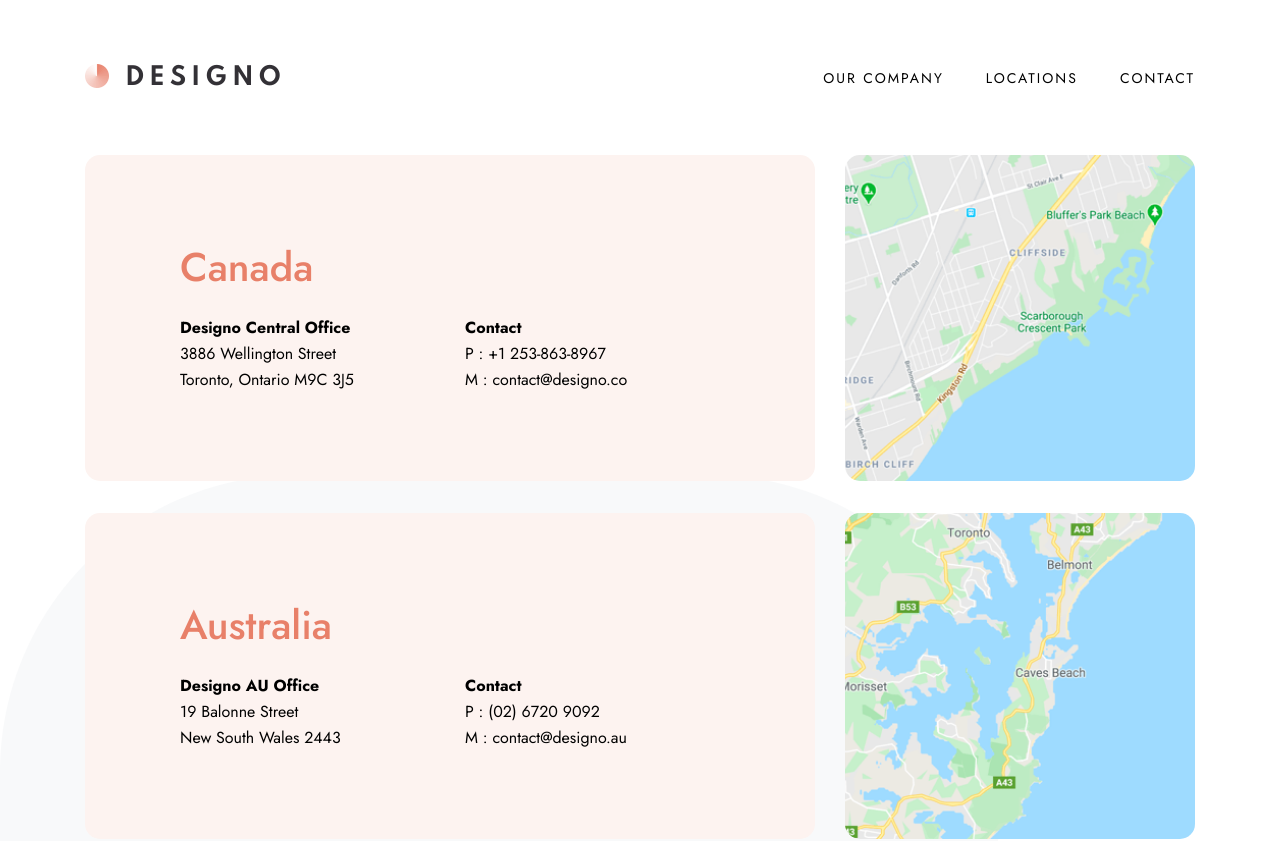
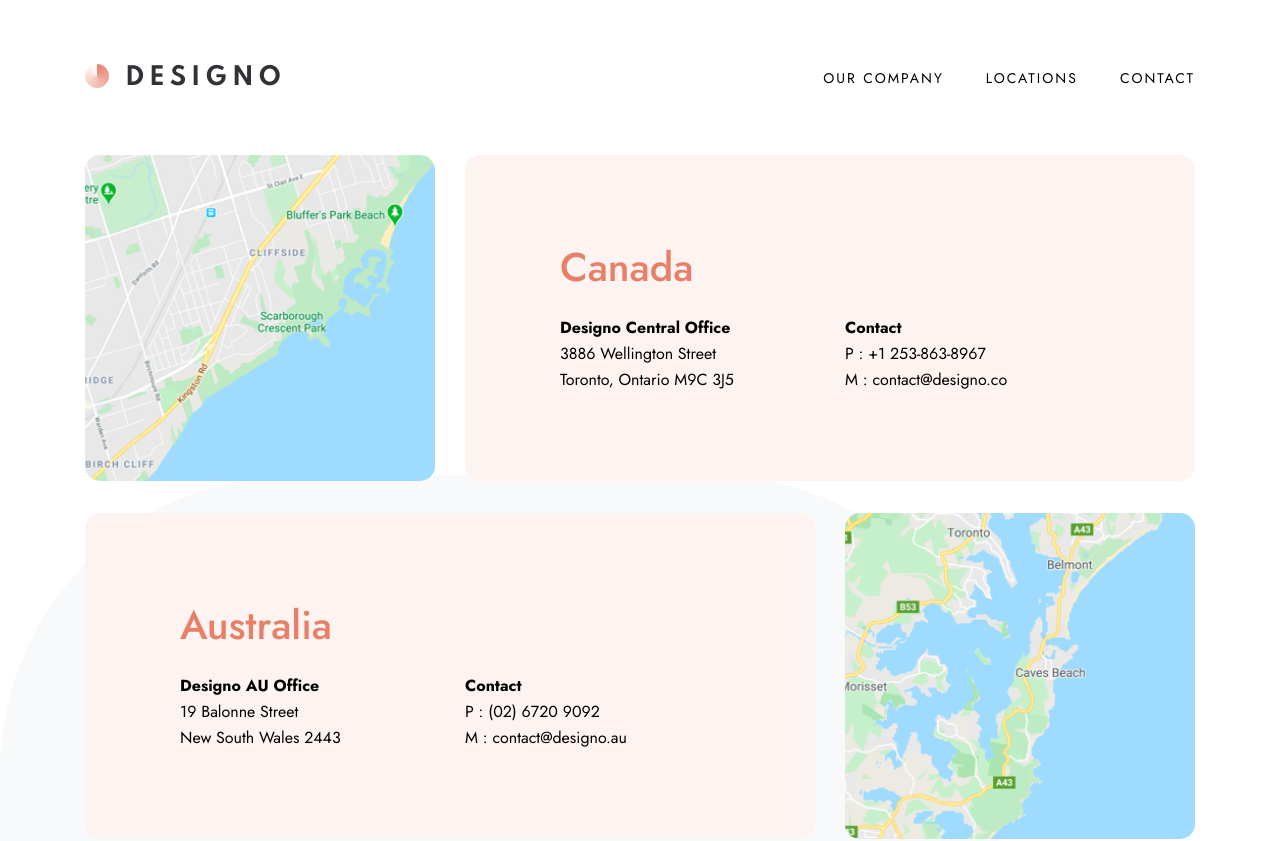
Before and after one commit to luAr26/designo-multi-page-website, a Next.js app: page /locations in a window 1280 px wide. Shown: the top 841 px of the page. Built offline with nearby package versions, Linux system fonts and the light colour scheme.

Commit message:
Make some small changes.

```diff
--- a/app/locations/page.tsx
+++ b/app/locations/page.tsx
@@ -1,10 +1,13 @@
 import LocationsList from "@/components/LocationsList";
 import Footer from "@/sections/homepage/Footer";
+import Main from "@/components/Main";
 
 const Locations = () => {
   return (
     <>
-      <LocationsList />
+      <Main>
+        <LocationsList />
+      </Main>
       <Footer />
     </>
   );
--- a/app/our-company/page.tsx
+++ b/app/our-company/page.tsx
@@ -3,14 +3,17 @@ import LocationsSection from "@/components/LocationsSection";
 import TheRealDeal from "@/components/TheRealDeal";
 import WorldClassTalent from "@/components/WorldClassTalent";
 import Footer from "@/sections/homepage/Footer";
+import Main from "@/components/Main";
 
 const OurCompany = () => {
   return (
     <>
-      <AboutHero />
-      <WorldClassTalent />
-      <LocationsSection />
-      <TheRealDeal />
+      <Main>
+        <AboutHero />
+        <WorldClassTalent />
+        <LocationsSection />
+        <TheRealDeal />
+      </Main>
       <Footer />
     </>
   );
--- a/app/page.tsx
+++ b/app/page.tsx
@@ -7,8 +7,8 @@ import Services from "@/sections/homepage/Services";
 export default function Home() {
   return (
     <>
-      <Hero />
       <Main>
+        <Hero />
         <Services />
         <Features />
       </Main>
--- a/app/services/app-design/page.tsx
+++ b/app/services/app-design/page.tsx
@@ -7,6 +7,7 @@ import AppDesignRelatedServices from "@/components/AppDesignRelatedServices";
 export default function AppDesign() {
   return (
     <>
+      <Main>
         <ServiceHero>
           <div className="service-hero-container flex flex-col items-center py-[105px] text-white tablet:py-16">
             <h1 className="text-h1-sm tablet:text-h1">App Design</h1>
@@ -16,11 +17,10 @@ export default function AppDesign() {
             </p>
           </div>
         </ServiceHero>
-      <Main>
         <AppDesignProjects />
         <AppDesignRelatedServices />
       </Main>
-      <Footer></Footer>
+      <Footer />
     </>
   );
 }
--- a/app/services/graphic-design/page.tsx
+++ b/app/services/graphic-design/page.tsx
@@ -7,20 +7,20 @@ import GraphicDesignRelatedServices from "@/components/GraphicDesignRelatedServi
 export default function GraphicDesign() {
   return (
     <>
+      <Main>
         <ServiceHero>
           <div className="service-hero-container flex flex-col items-center py-[105px] text-white tablet:py-16">
             <h1 className="text-h1-sm tablet:text-h1">Graphic Design</h1>
             <p className="mt-6 max-w-[327px] text-center text-body-sm tablet:max-w-[450px] tablet:text-body">
-            We deliver eye-catching branding materials that are tailored to meet
-            your business objectives.
+              We deliver eye-catching branding materials that are tailored to
+              meet your business objectives.
             </p>
           </div>
         </ServiceHero>
-      <Main>
         <GraphicDesignProjects />
         <GraphicDesignRelatedServices />
       </Main>
-      <Footer></Footer>
+      <Footer />
     </>
   );
 }
--- a/app/services/web-design/page.tsx
+++ b/app/services/web-design/page.tsx
@@ -7,6 +7,7 @@ import Footer from "@/sections/homepage/Footer";
 export default function WebDesign() {
   return (
     <>
+      <Main>
         <ServiceHero>
           <div className="service-hero-container flex flex-col items-center py-[105px] text-white tablet:py-16">
             <h1 className="text-h1-sm tablet:text-h1">Web Design</h1>
@@ -16,11 +17,10 @@ export default function WebDesign() {
             </p>
           </div>
         </ServiceHero>
-      <Main>
         <WebDesignProjects />
         <WebDesignRelatedServices />
       </Main>
-      <Footer></Footer>
+      <Footer />
     </>
   );
 }
--- a/components/LocationInfo.tsx
+++ b/components/LocationInfo.tsx
@@ -2,6 +2,7 @@ import Image from "next/image";
 import { twMerge } from "tailwind-merge";
 
 const LocationInfo = ({
+  id,
   country,
   name,
   street,
@@ -10,6 +11,7 @@ const LocationInfo = ({
   email,
   imgUrl,
 }: {
+  id: number;
   country: string;
   name: string;
   street: string;
@@ -20,7 +22,12 @@ const LocationInfo = ({
 }) => {
   return (
     <div className="tablet:container">
-      <div className="flex flex-col tablet:space-y-[31px] desktop:flex-row-reverse desktop:gap-[30px] desktop:space-y-0">
+      <div
+        className={twMerge(
+          "flex flex-col tablet:space-y-[31px] desktop:gap-[30px] desktop:space-y-0",
+          id % 2 === 0 ? "desktop:flex-row-reverse" : "desktop:flex-row",
+        )}
+      >
         <div className="relative h-[320px] w-full shrink-0 overflow-clip tablet:h-[326px] tablet:rounded-[15px] desktop:h-[326px] desktop:w-[350px]">
           <Image src={imgUrl} alt={name} fill className="object-cover" />
         </div>
```
Lines whose indentation alone changed are shown as unchanged.
